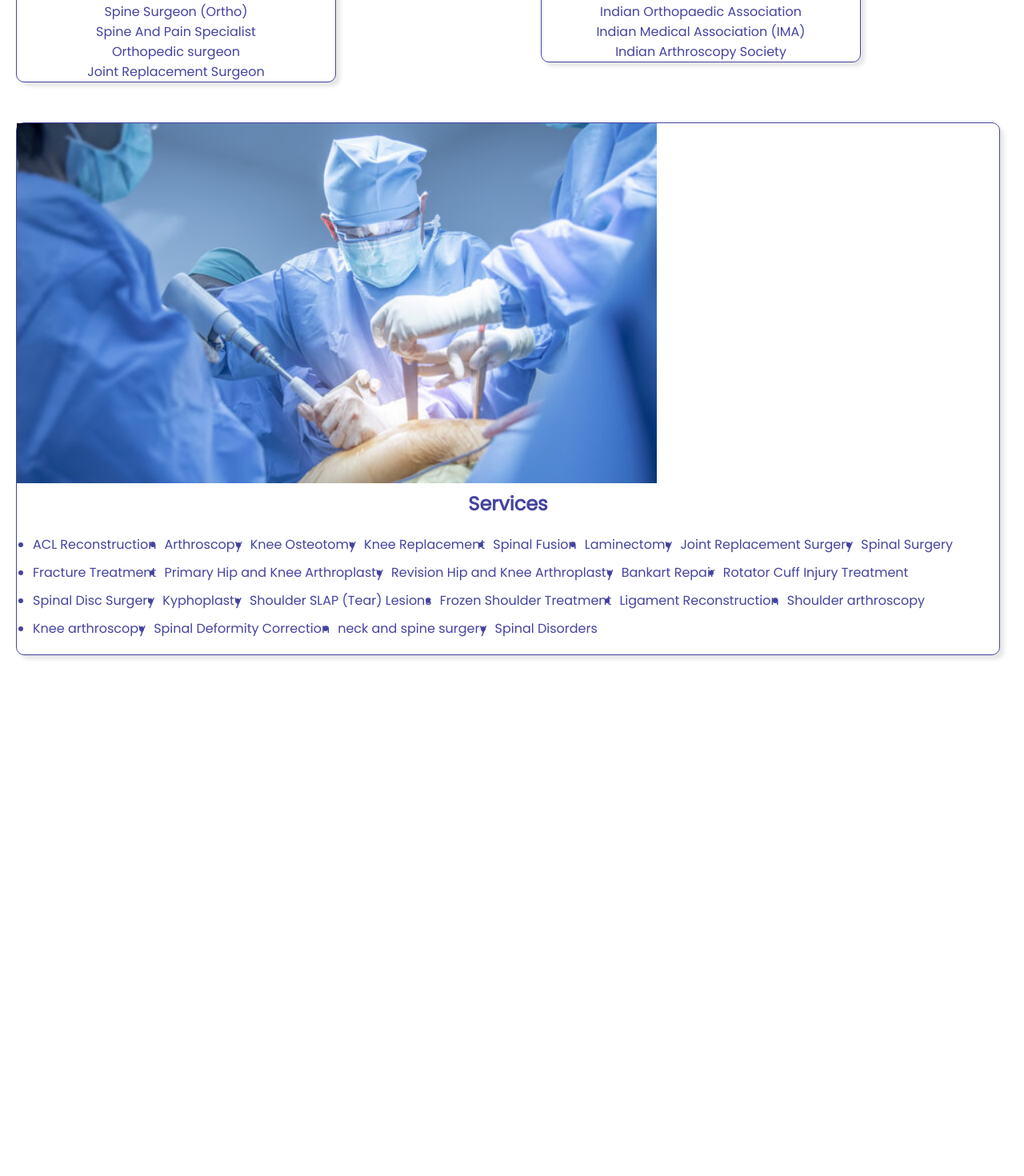
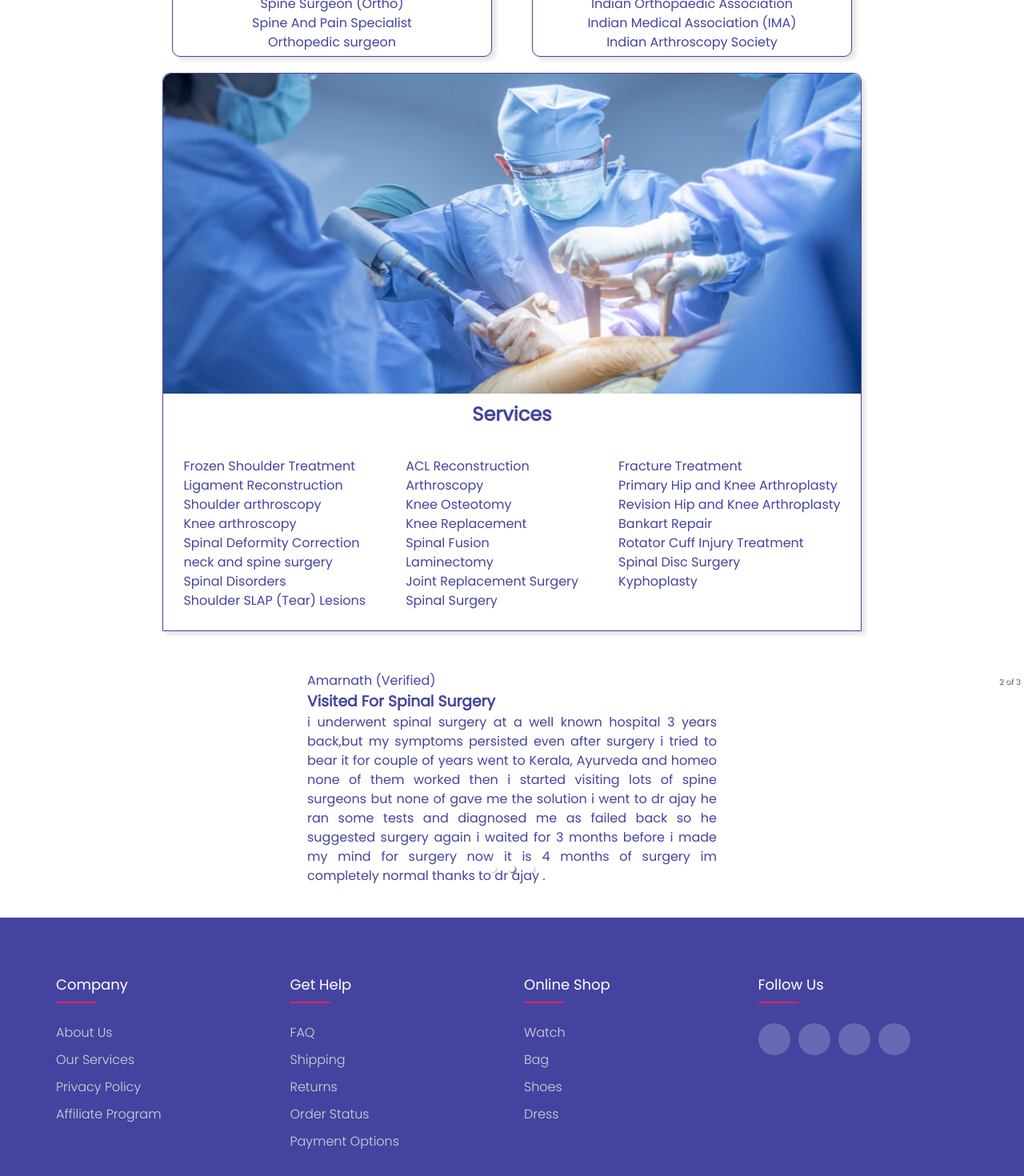
Before and after one commit to sushmithasush3110/Doctor_Site, a React (Create React App) app: page / in a window 1280 px wide. Shown: the part 978-2448 px from the top of the page at 80% size. Before the commit the page ends 1817 px from the top, so only its background shows below. Built offline with nearby package versions, Linux system fonts and the light colour scheme; some icons are missing.

Commit message:
changes footer testimonials

```diff
--- a/package.json
+++ b/package.json
@@ -3,12 +3,16 @@
   "version": "0.1.0",
   "private": true,
   "dependencies": {
+    "@glidejs/glide": "^3.6.0",
     "@testing-library/jest-dom": "^5.17.0",
     "@testing-library/react": "^13.4.0",
     "@testing-library/user-event": "^13.5.0",
     "react": "^18.2.0",
     "react-dom": "^18.2.0",
+    "react-icons": "^4.12.0",
+    "react-responsive-carousel": "^3.2.23",
     "react-scripts": "5.0.1",
+    "react-scroll": "^1.9.0",
     "web-vitals": "^2.1.4"
   },
   "scripts": {
--- a/src/App.css
+++ b/src/App.css
@@ -1,6 +1,6 @@
 .gridcard{
     display: grid;
-    grid-template-columns: auto auto auto;
+    grid-template-columns: auto auto;
     gap: 10px;
     justify-content: center;
     align-items: flex-start;
--- a/src/App.jsx
+++ b/src/App.jsx
@@ -3,6 +3,8 @@ import Intro from "./components/Intro/intro";
 import { MemberCard, SpecCard, SurveyCard, } from "./components/Cards/cards";
 // import{ MemberCard } from "./components/Cards/cards";
 import './App.css';
+import Testimonials from "./components/Testimonials/testimonials";
+import Footer from "./components/Footer/footer";
 function App() {
   return (
     <div className="App">
@@ -10,9 +12,11 @@ function App() {
       <Intro />
       <div className="gridcard">
         <div><SpecCard /></div>
-        <div><MemberCard/></div>
-        <div className="item1"><SurveyCard/></div>
+        <div><MemberCard /></div>
       </div>
+      <div className="item1"><SurveyCard /></div>
+      <Testimonials/>
+      <Footer/>
     </div>
   );
 }
--- a/src/components/Cards/cards.css
+++ b/src/components/Cards/cards.css
@@ -10,37 +10,46 @@
 .cardimg1{
     max-width: 100%;
     height: auto;
-    margin-bottom: 10px;
     border-top-right-radius:10px;
     border-top-left-radius:10px;
 }
 
 .cardhead1{
-    margin: 1px;
+    padding-top: 1px;
     text-align: center;
+    margin-bottom: 1px;
 }
-.cardlist1{
-    list-style-type: none;
-}
-
 .card3{
     border:1px solid rgb(68, 68, 160);
-    border-radius: 10px;
+    max-width: fit-content;
     box-shadow: 5px 5px 5px hsla(0, 0%, 0%, 0.1);
-    margin:20px;
+    border-top-right-radius:10px;
+    border-top-left-radius:10px;
     display: flex;
     flex-direction: column;
 }
-.cardlist3{
-    /* width:200px; */
+.cardimg3{
+    width: 100%;
+    height: 400px;
+    border-top-right-radius:10px;
+    border-top-left-radius:10px;
+}
+.card-container{
     display: flex;
-    padding: 20px;
-    flex-direction: row;
-    flex-wrap: wrap;
-    gap: 10px;
+    margin-top: 10px;
 }
-.cardimg3{
-    width:800px;
-    height: auto;
+.list{
+    padding: 15px;
+    margin: 10px;
+}
+
+.cardlist1{
+    list-style: none;
+    padding-bottom: 5px;
+}
+.mainsurveycard{
+    display: flex;
     align-items: center;
+    justify-content: center;
+    margin-bottom: 50px;
 }
--- a/src/components/Cards/cards.jsx
+++ b/src/components/Cards/cards.jsx
@@ -12,7 +12,6 @@ export const SpecCard = () => {
                 <li>Spine Surgeon (Ortho)</li>
                 <li>Spine And Pain Specialist</li>
                 <li>Orthopedic surgeon</li>
-                <li>Joint Replacement Surgeon</li>
             </ul>
         </div>
     )
@@ -33,13 +32,29 @@ export const SpecCard = () => {
 }
 export const SurveyCard = () => {
     return (
+        <div className="mainsurveycard">
             <div className="card3">
                 <div>
                     <img src={Surgeryimg} alt="Surgery_image" className="cardimg3"></img>
                 </div>
                 <div>
                     <h2 className="cardhead1">Services</h2>
-            <ul className="cardlist3">
+                    <div className="card-container">
+
+                        <div className="list">
+                            <ul>
+                                <li>Frozen Shoulder Treatment</li>
+                                <li>Ligament Reconstruction</li>
+                                <li>Shoulder arthroscopy</li>
+                                <li>Knee arthroscopy</li>
+                                <li>Spinal Deformity Correction</li>
+                                <li>neck and spine surgery</li>
+                                <li>Spinal Disorders</li>
+                                <li>Shoulder SLAP (Tear) Lesions</li>
+                            </ul>
+                        </div>
+                        <div className="list">
+                            <ul>
                                 <li>ACL Reconstruction</li>
                                 <li>Arthroscopy</li>
                                 <li>Knee Osteotomy</li>
@@ -48,6 +63,10 @@ export const SurveyCard = () => {
                                 <li>Laminectomy</li>
                                 <li>Joint Replacement Surgery</li>
                                 <li>Spinal Surgery</li>
+                            </ul>
+                        </div>
+                        <div className="list">
+                            <ul>
                                 <li>Fracture Treatment</li>
                                 <li>Primary Hip and Knee Arthroplasty</li>
                                 <li>Revision Hip and Knee Arthroplasty</li>
@@ -55,17 +74,12 @@ export const SurveyCard = () => {
                                 <li>Rotator Cuff Injury Treatment</li>
                                 <li>Spinal Disc Surgery</li>
                                 <li>Kyphoplasty</li>
-                <li>Shoulder SLAP (Tear) Lesions</li>
-                <li>Frozen Shoulder Treatment</li>
-                <li>Ligament Reconstruction</li>
-                <li>Shoulder arthroscopy</li>
-                <li>Knee arthroscopy</li>
-                <li>Spinal Deformity Correction</li>
-                <li>neck and spine surgery</li>
-                <li>Spinal Disorders</li>
                             </ul>
-
                         </div>
                     </div>
+                </div>
+            </div>
+        </div>
+
     )
 }
--- /dev/null
+++ b/src/components/Footer/footer.css
@@ -0,0 +1,91 @@
+body{
+	line-height: 1.5;
+}
+*{
+	margin:0;
+	padding:0;
+	box-sizing: border-box;
+}
+.container{
+	max-width: 1170px;
+	margin:auto;
+}
+.row{
+	display: flex;
+	flex-wrap: wrap;
+}
+ul{
+	list-style: none;
+}
+.footer{
+	background-color: rgb(68, 68, 160);
+    padding: 70px 0;
+}
+.footer-col{
+   width: 25%;
+   padding: 0 15px;
+}
+.footer-col h4{
+	font-size: 18px;
+	color: #ffffff;
+	text-transform: capitalize;
+	margin-bottom: 35px;
+	font-weight: 500;
+	position: relative;
+}
+.footer-col h4::before{
+	content: '';
+	position: absolute;
+	left:0;
+	bottom: -10px;
+	background-color: #e91e63;
+	height: 2px;
+	box-sizing: border-box;
+	width: 50px;
+}
+.footer-col ul li:not(:last-child){
+	margin-bottom: 10px;
+}
+.footer-col ul li a{
+	font-size: 16px;
+	text-transform: capitalize;
+	color: #ffffff;
+	text-decoration: none;
+	font-weight: 300;
+	color: #d5d4d4;
+	display: block;
+	transition: all 0.3s ease;
+}
+.footer-col ul li a:hover{
+	color: #ffffff;
+	padding-left: 8px;
+}
+.footer-col .social-links a{
+	display: inline-block;
+	height: 40px;
+	width: 40px;
+	background-color: rgba(255,255,255,0.2);
+	margin:0 10px 10px 0;
+	text-align: center;
+	line-height: 40px;
+	border-radius: 50%;
+	color: #ffffff;
+	transition: all 0.5s ease;
+}
+.footer-col .social-links a:hover{
+	color: #24262b;
+	background-color: #ffffff;
+}
+
+/*responsive*/
+@media(max-width: 767px){
+  .footer-col{
+    width: 50%;
+    margin-bottom: 30px;
+}
+}
+@media(max-width: 574px){
+  .footer-col{
+    width: 100%;
+}
+}
--- /dev/null
+++ b/src/components/Footer/footer.jsx
@@ -0,0 +1,54 @@
+import React from "react";
+import './footer.css';
+import { FaInstagram } from "react-icons/fa6";
+import { FaSquareFacebook } from "react-icons/fa6";
+import { FaXTwitter } from "react-icons/fa6";
+import { FaLinkedin } from "react-icons/fa6";
+const Footer=() => {
+    return (
+        <footer class="footer">
+        <div class="container">
+            <div class="row">
+                <div class="footer-col">
+                    <h4>company</h4>
+                    <ul>
+                        <li><a href="#">about us</a></li>
+                        <li><a href="#">our services</a></li>
+                        <li><a href="#">privacy policy</a></li>
+                        <li><a href="#">affiliate program</a></li>
+                    </ul>
+                </div>
+                <div class="footer-col">
+                    <h4>get help</h4>
+                    <ul>
+                        <li><a href="#">FAQ</a></li>
+                        <li><a href="#">shipping</a></li>
+                        <li><a href="#">returns</a></li>
+                        <li><a href="#">order status</a></li>
+                        <li><a href="#">payment options</a></li>
+                    </ul>
+                </div>
+                <div class="footer-col">
+                    <h4>online shop</h4>
+                    <ul>
+                        <li><a href="#">watch</a></li>
+                        <li><a href="#">bag</a></li>
+                        <li><a href="#">shoes</a></li>
+                        <li><a href="#">dress</a></li>
+                    </ul>
+                </div>
+                <div class="footer-col">
+                    <h4>follow us</h4>
+                    <div class="social-links">
+                        <a href="#"><FaInstagram /></a>
+                        <a href="#"><FaSquareFacebook /></a>
+                        <a href="#"><FaXTwitter /></a>
+                        <a href="#"><FaLinkedin /></a>
+                    </div>
+                </div>
+            </div>
+        </div>
+   </footer>
+    )
+}
+export default Footer;
--- a/src/components/NavBar/navbar.css
+++ b/src/components/NavBar/navbar.css
@@ -1,14 +1,14 @@
 .logo {
     width: 200px;
-    height: 100px;
+    height: 80px;
     object-fit: cover;
 }
 .navbar{
-    width:100vw;
-    max-width: 75rem;
+    width:100%;
     height: 5rem;
     margin: 0 auto;
     padding: 1rem 2rem;
+    background-color: white;
     display: flex;
     align-items: center;
     justify-content: space-between;
--- a/src/components/NavBar/navbar.jsx
+++ b/src/components/NavBar/navbar.jsx
@@ -8,13 +8,14 @@ const Navbar=() => {
             <img src={logo} alt="Logo" className="logo"/>
             <div className="navMenu">
                 <Link className="navmenulistitems">Home</Link>
+                <Link className="navmenulistitems">About us</Link>
                 <Link className="navmenulistitems">Services</Link>
                 <Link className="navmenulistitems">Specializations</Link>
                 <Link className="navmenulistitems">Stories</Link>
-                <Link className="navmenulistitems">About me</Link>
+                <Link className="navmenulistitems">Contact us</Link>
             </div>
 
-            <button className="navBtn">Contact Me</button>
+            <button className="navBtn">Appointments</button>
         </nav>
     )
 }
--- /dev/null
+++ b/src/components/Testimonials/testimonial.css
@@ -0,0 +1,19 @@
+.firsttest{
+    width: 100%;
+    display: flex;
+    justify-content: center;
+}
+
+.carousel-wrapper {
+display: flex;
+justify-content: center;
+align-items: center;
+flex-direction: row;
+}
+
+.innercard {
+    width: 50%;
+    display: flex;
+    flex-direction: column;
+    text-align: justify;
+}
--- /dev/null
+++ b/src/components/Testimonials/testimonials.jsx
@@ -0,0 +1,35 @@
+import React from "react";
+import "react-responsive-carousel/lib/styles/carousel.min.css";
+import { Carousel } from 'react-responsive-carousel';
+import './testimonial.css'
+export default function Testimonials() {
+    return (
+        <div>
+            <Carousel centerMode infiniteLoop useKeyboardArrows autoPlay >
+                <div className="firsttest">
+                    <div className="innercard">
+                        <p>Ankush Patial (Verified)</p>
+                        <h3>Visited For Bone FractureSpinal Therapy</h3>
+                        <p>Have been visiting Dr Ajay for quite some time due to various different issues we got(unfortunately ), for my small toe fracture, back issue, my wife's wrist pain due to pregnancy and her shoulder issue which happened during gym.
+                            Dr Ajay is very nice in explainig thing. He doesn't rush and explain things clearly with references like xrays and googled images and body structure. He also performed my Wife's wrist surgery in his clinic, for which she is recovering fine. Just expect little delay sometimes with ur appointment time.</p>
+
+                    </div>
+                </div>
+                <div class="firsttest">
+                <div className="innercard">
+                    <p>Amarnath (Verified)</p>
+                    <h3>Visited For Spinal Surgery</h3>
+                    <p>i underwent spinal surgery at a well known hospital 3 years back,but my symptoms persisted even after surgery i tried to bear it for couple of years went to Kerala, Ayurveda and homeo none of them worked then i started visiting lots of spine surgeons but none of gave me the solution i went to dr ajay he ran some tests and diagnosed me as failed back so he suggested surgery again i waited for 3 months before i made my mind for surgery now it is 4 months of surgery im completely normal thanks to dr ajay .</p>
+                </div>
+                </div>
+                <div class="firsttest">
+                <div className="innercard">
+                    <p>PS Murthy (Verified)</p>
+                    <h3>Visited For Slip DiscSpinal Fusion</h3>
+                    <p>Dr Ajay,u r a very great personality.....Today 8-11-2018, with cool,ease and compassion successfully did spine fusion surgery on my wife mrs p Vijaya Gayatri. Your post operative care is superb and none to match. U r core of the hard-core professional with lot of perservence, and have high concerns on people trusting you. I pray Al mighty, to bestow U with God speed and sterling success in all your endeavours in relieving the pains of patients approaching you.....Wish u and your family members good luck, wealth and prosperity.</p>
+                </div>
+                </div>
+            </Carousel>
+        </div>
+    );
+}
```
Also changed, not shown: src/assets/headerimg1.jpg (added), 1 other file (tests, documents, lock files or other folders). Lines whose indentation alone changed are shown as unchanged.
